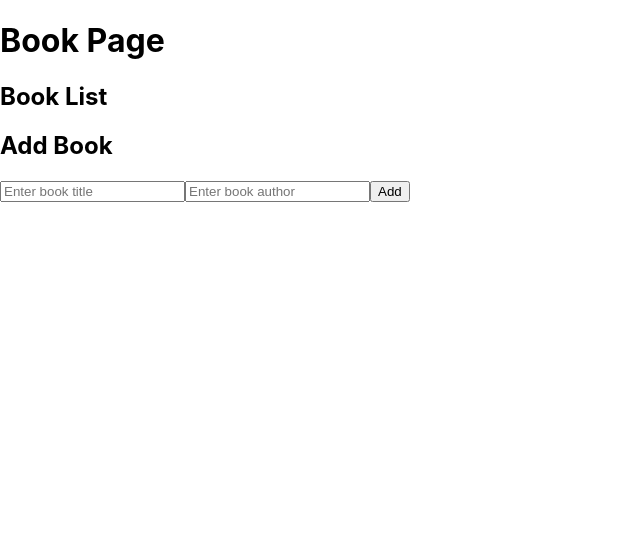
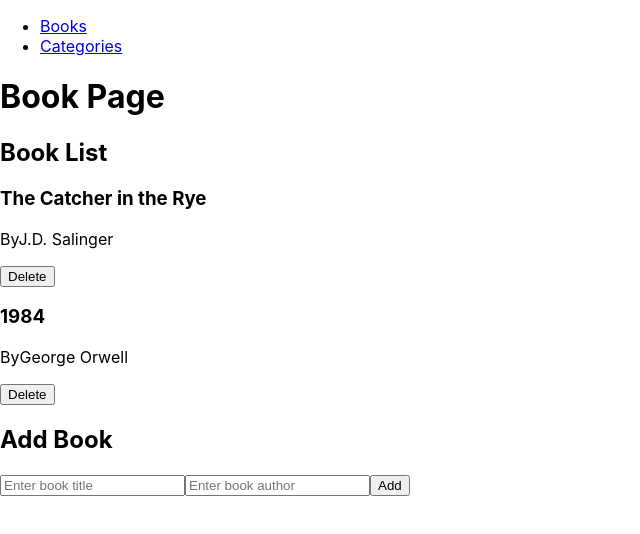
Before and after one commit to ahmedeid6842/book-store, a React (Create React App) app: page / in a window 1280 px wide. Shown: the top 534 px of the page, without its empty margins (0-640 px from the left). Built offline with nearby package versions, Linux system fonts and the light colour scheme.

Commit message:
Added the nav to routes

```diff
--- a/src/App.js
+++ b/src/App.js
@@ -2,14 +2,20 @@
 import { Route, Routes } from 'react-router-dom';
 import Book from './pages/Book';
 import Categories from './pages/Categories';
+import Header from './components/Header';
 
 function App() {
   return (
     <>
-      <Routes>
-        <Route path="/" element={<Book />} />
-        <Route path="/categories" element={<Categories />} />
-      </Routes>
+      <header>
+        <Header />
+      </header>
+      <main>
+        <Routes>
+          <Route path="/" element={<Book />} />
+          <Route path="/categories" element={<Categories />} />
+        </Routes>
+      </main>
     </>
   );
 }
--- /dev/null
+++ b/src/components/Header.jsx
@@ -0,0 +1,19 @@
+import React from 'react';
+import { Link } from 'react-router-dom';
+
+const Header = () => (
+  <header>
+    <nav>
+      <ul>
+        <li>
+          <Link to="/">Books</Link>
+        </li>
+        <li>
+          <Link to="/categories">Categories</Link>
+        </li>
+      </ul>
+    </nav>
+  </header>
+);
+
+export default Header;
--- a/src/pages/Book.jsx
+++ b/src/pages/Book.jsx
@@ -3,7 +3,18 @@
 import AddBook from '../components/AddBook';
 
 const Book = () => {
-  const [books, setBooks] = useState([]);
+  const [books, setBooks] = useState([
+    {
+      id: 1,
+      title: 'The Catcher in the Rye',
+      author: 'J.D. Salinger',
+    },
+    {
+      id: 2,
+      title: '1984',
+      author: 'George Orwell',
+    },
+  ]);
 
   const addBook = (book) => {
     setBooks([...books, { ...book, id: books.length + 1 }]);
```
